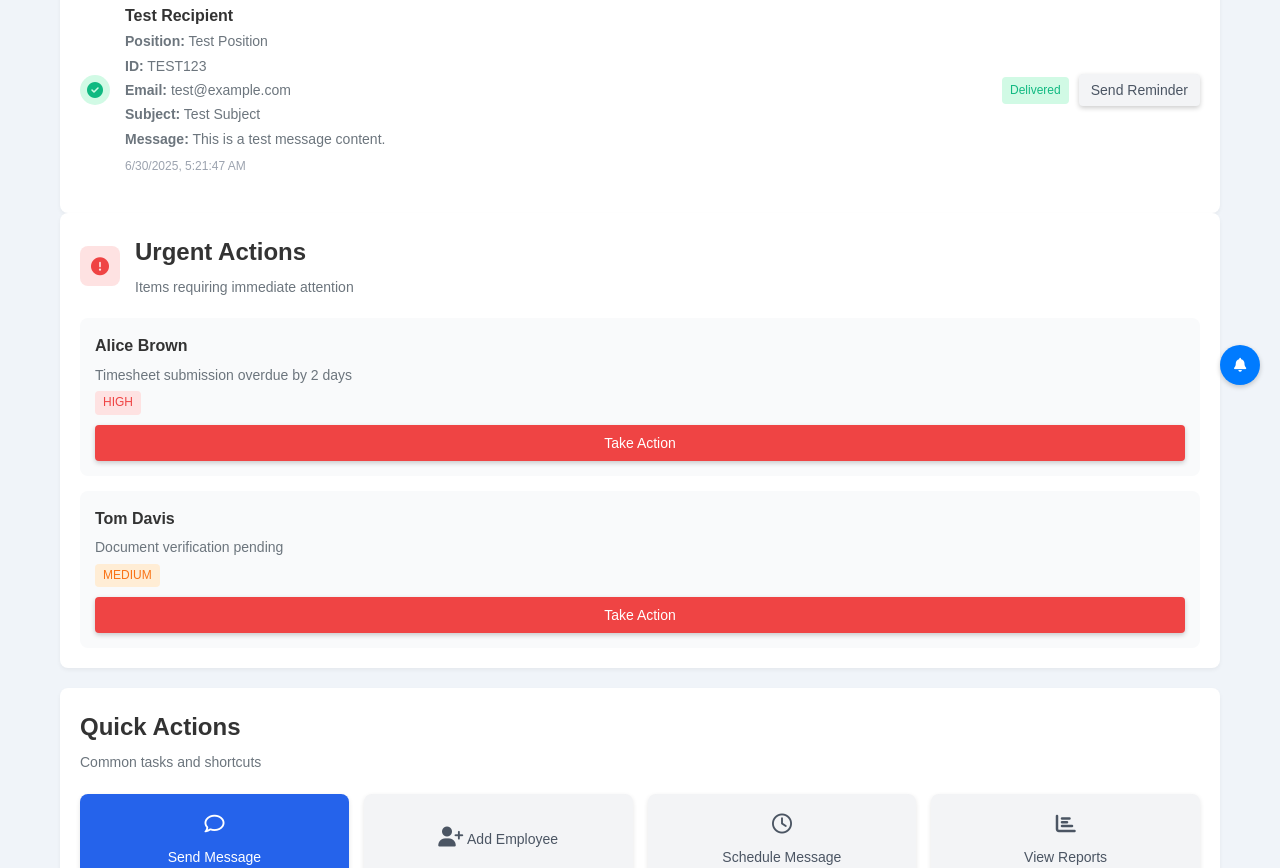
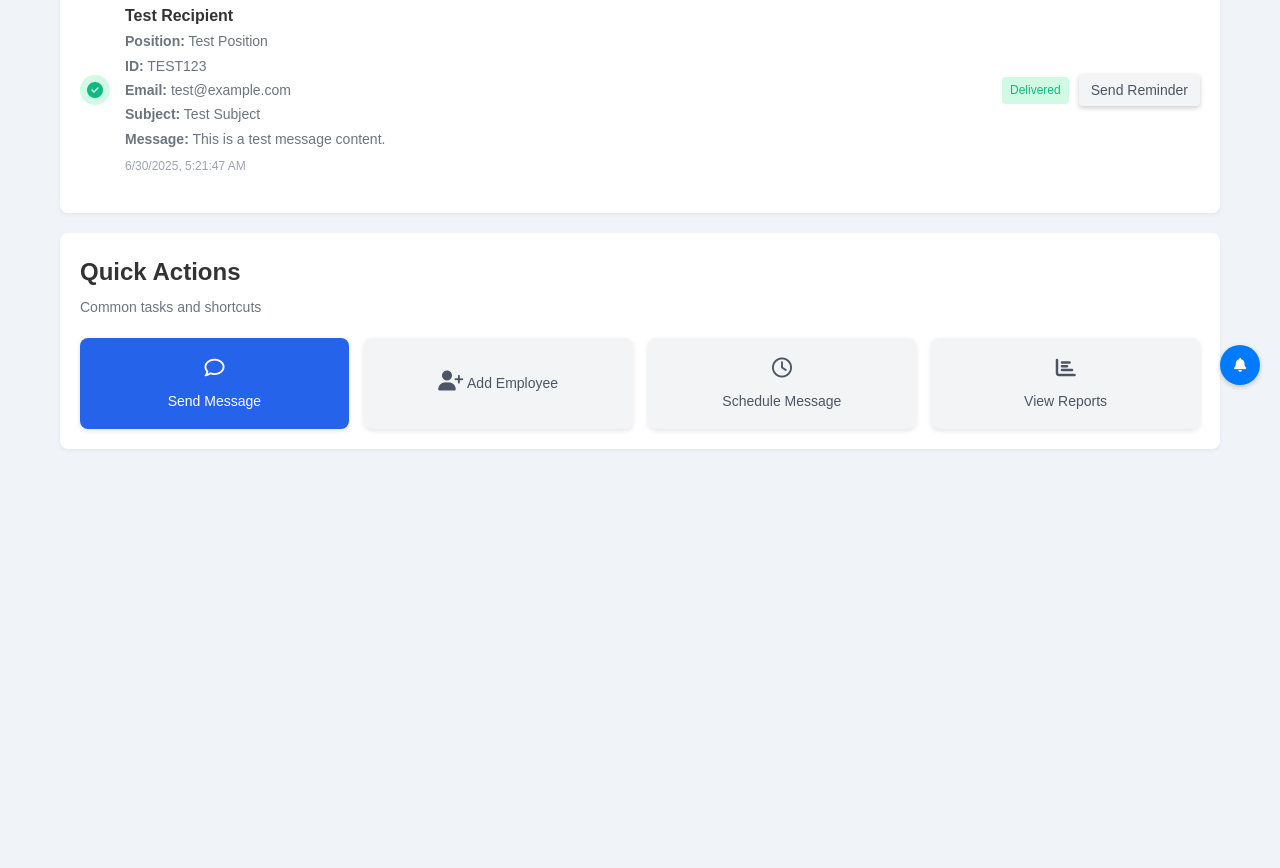
Before and after one commit to sumanth41518/HREC, a plain HTML site: page index.html in a window 1280 px wide. Shown: the part 395-1263 px from the top of the page. After the commit the page ends 864 px from the top, so only its background shows below. Drawn offline with Linux system fonts and the light colour scheme; no server answers.

Commit message:
Remove Urgent Actions section from dashboard as per user request

```diff
--- a/index.html
+++ b/index.html
@@ -109,36 +109,7 @@
                     </div>
                 </div>
 
-                <!-- Urgent Actions -->
-                <div class="content-box">
-                    <div class="content-header">
-                        <div class="header-icon urgent">
-                            <i class="fas fa-exclamation-circle"></i>
-                        </div>
-                        <div class="header-text">
-                            <h2>Urgent Actions</h2>
-                            <p>Items requiring immediate attention</p>
-                        </div>
-                    </div>
-                    <div class="urgent-list">
-                        <div class="urgent-item">
-                            <div class="urgent-content">
-                                <h3>Alice Brown</h3>
-                                <p>Timesheet submission overdue by 2 days</p>
-                                <span class="priority-badge high">high</span>
-                            </div>
-                            <button class="btn-action">Take Action</button>
-                        </div>
-                        <div class="urgent-item">
-                            <div class="urgent-content">
-                                <h3>Tom Davis</h3>
-                                <p>Document verification pending</p>
-                                <span class="priority-badge medium">medium</span>
-                            </div>
-                            <button class="btn-action">Take Action</button>
-                        </div>
-                    </div>
-                </div>
+                <!-- Urgent Actions section has been removed as per user request -->
             </div>
 
             <!-- Employees Content -->
```
Also changed, not shown: 1 other file.
